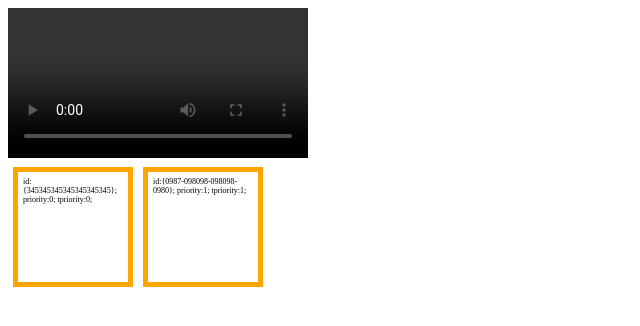
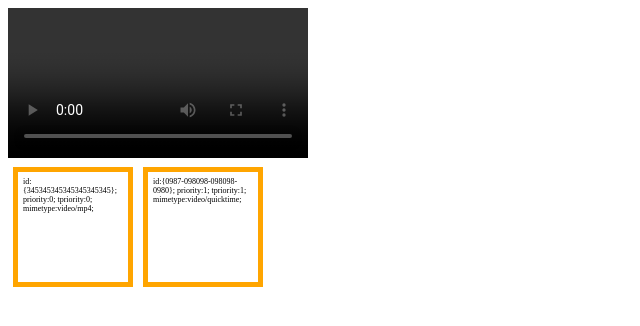
Before and after one commit to braungoodson/eg-brightcove, a website: page index.html in a window 1280 px wide. Shown: the whole page, without its empty margins (0-640 px from the left). Drawn offline with Linux system fonts and the light colour scheme.

Commit message:
added mimetype to markup

```diff
--- a/index.html
+++ b/index.html
@@ -76,6 +76,7 @@
 					id:{{item.id}};
 					priority:{{item.priority}};
 					tpriority:{{item.tmpPriority}};
+					mimetype:{{item.mimetype}};
 				</div>
 			</div>
 		</div>
```
